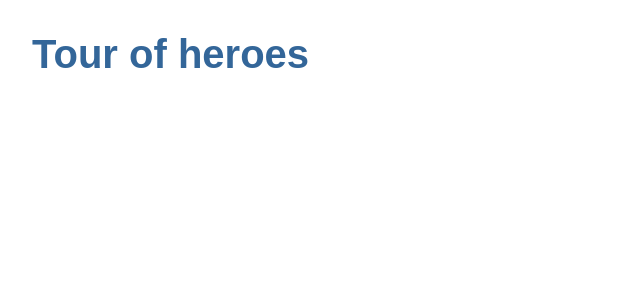
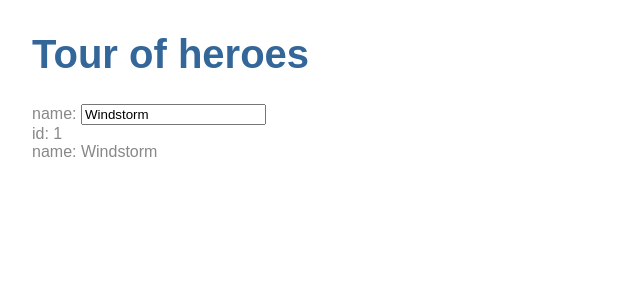
Before and after one commit to ni8mr/angular-official-tutorial, an Angular app in the folder my-app/: page /heroes in a window 1280 px wide. Shown: the top 300 px of the page, without its empty margins (0-640 px from the left). Built offline with nearby package versions, Linux system fonts and the light colour scheme.

Commit message:
Create an app and also use ngModule directive.

```diff
--- a/my-app/src/app/app.component.html
+++ b/my-app/src/app/app.component.html
@@ -1 +1,2 @@
 <h1>{{ title }}</h1>
+<app-heroes></app-heroes>
--- /dev/null
+++ b/my-app/src/app/hero.ts
@@ -0,0 +1,4 @@
+export class Hero {
+  id: number;
+  name: string
+}
--- /dev/null
+++ b/my-app/src/app/heroes/heroes.component.html
@@ -0,0 +1,3 @@
+<div><label>name: <input [(ngModel)]="hero.name" placeholder="name"/></label></div>
+<div><span>id: </span>{{ hero.id }}</div>
+<div><span>name: </span>{{ hero.name }}</div>
--- /dev/null
+++ b/my-app/src/app/heroes/heroes.component.ts
@@ -0,0 +1,20 @@
+import { Component, OnInit } from '@angular/core';
+import { Hero } from '../hero'
+
+@Component({
+  selector: 'app-heroes',
+  templateUrl: './heroes.component.html',
+  styleUrls: ['./heroes.component.css']
+})
+export class HeroesComponent implements OnInit {
+  hero: Hero = {
+    id: 1,
+    name: 'Windstorm'
+  }
+
+  constructor() { }
+
+  ngOnInit() {
+  }
+
+}
```
Also changed, not shown: my-app/src/app/app.module.ts (+6 -3 lines), my-app/src/app/heroes/heroes.component.css (added), 1 other file (tests, documents, lock files or other folders).
